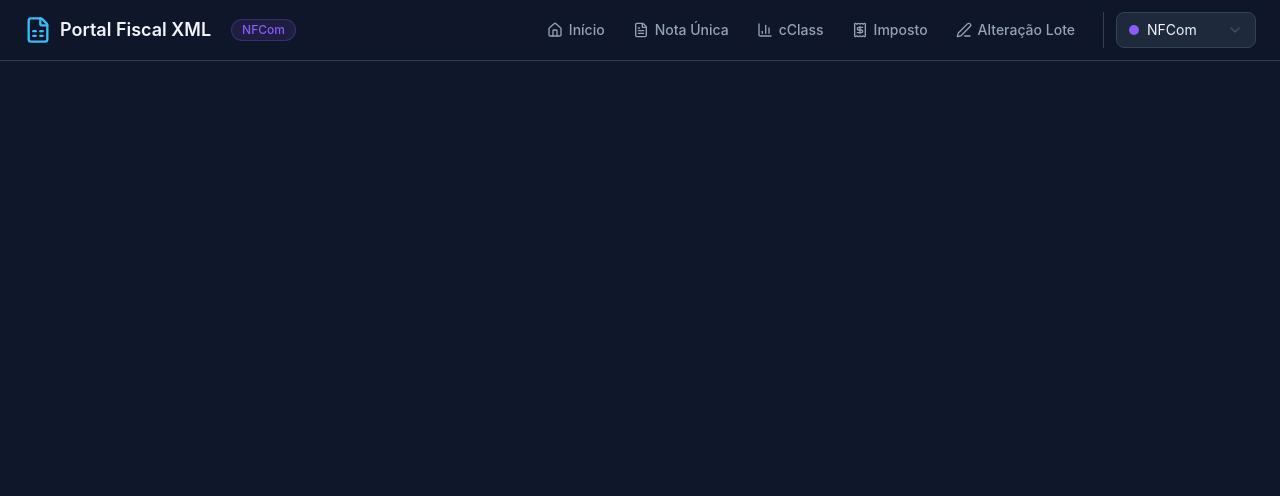
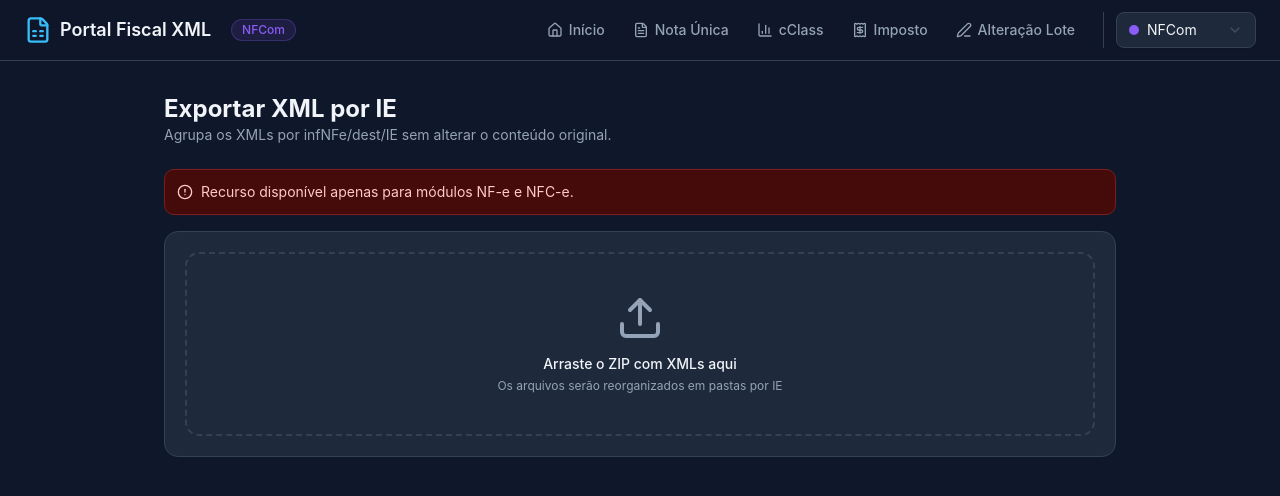
Before and after one commit to wriellgamaoliveira-pixel/Alterar_NOTA, a React (Vite) app: page /#/nfe/exportar-xml-por-ie in a window 1280 px wide. Shown: the top 496 px of the page. Built offline with nearby package versions, Linux system fonts and the light colour scheme.

Commit message:
Adicionar exportação de XML por IE para NF-e/NFC-e

```diff
--- a/src/App.tsx
+++ b/src/App.tsx
@@ -7,6 +7,7 @@ import ResumoCClass from '@/pages/ResumoCClass';
 import ResumoImposto from '@/pages/ResumoImposto';
 import AlteracaoLote from '@/pages/AlteracaoLote';
 import RelatorioCST from '@/pages/RelatorioCST';
+import ExportarXmlPorIE from '@/pages/ExportarXmlPorIE';
 
 function App() {
   return (
@@ -21,6 +22,8 @@ function App() {
             <Route path="/resumo-imposto" element={<ResumoImposto />} />
             <Route path="/alteracao-lote" element={<AlteracaoLote />} />
             <Route path="/relatorio-cst" element={<RelatorioCST />} />
+            <Route path="/nfe/exportar-xml-por-ie" element={<ExportarXmlPorIE />} />
+            <Route path="/nfce/exportar-xml-por-ie" element={<ExportarXmlPorIE />} />
           </Routes>
         </main>
       </div>
--- /dev/null
+++ b/src/pages/ExportarXmlPorIE.tsx
@@ -0,0 +1,152 @@
+import { useCallback, useState } from 'react';
+import JSZip from 'jszip';
+import { saveAs } from 'file-saver';
+import UploadDropzone from '@/components/shared/UploadDropzone';
+import ProgressBar from '@/components/shared/ProgressBar';
+import { useModule } from '@/context/ModuleContext';
+import { AlertCircle, CheckCircle, Download } from 'lucide-react';
+
+type Status = 'idle' | 'processing' | 'completed' | 'error';
+
+function normalizeIE(ie: string) {
+  return ie.replace(/[\\/:*?"<>|]/g, '_').trim() || 'ISENTO';
+}
+
+function extractIE(xmlContent: string): string {
+  const doc = new DOMParser().parseFromString(xmlContent, 'text/xml');
+  const infNFe = doc.getElementsByTagName('infNFe')[0];
+  if (!infNFe) return 'SEM_DEST';
+
+  const dest = infNFe.getElementsByTagName('dest')[0];
+  if (!dest) return 'SEM_DEST';
+
+  const ieNode = dest.getElementsByTagName('IE')[0];
+  const ieValue = ieNode?.textContent?.trim();
+  return ieValue ? normalizeIE(ieValue) : 'ISENTO';
+}
+
+export default function ExportarXmlPorIE() {
+  const { activeModule } = useModule();
+  const [status, setStatus] = useState<Status>('idle');
+  const [progress, setProgress] = useState(0);
+  const [message, setMessage] = useState('');
+  const [error, setError] = useState('');
+  const [resultBlob, setResultBlob] = useState<Blob | null>(null);
+
+  const processarZip = useCallback(async (files: File[]) => {
+    if (activeModule !== 'nfe' && activeModule !== 'nfce') {
+      setStatus('error');
+      setError('Funcionalidade disponível apenas para NF-e e NFC-e.');
+      return;
+    }
+
+    const zipFile = files.find(f => f.name.toLowerCase().endsWith('.zip'));
+    if (!zipFile) {
+      setStatus('error');
+      setError('Selecione um arquivo ZIP.');
+      return;
+    }
+
+    setStatus('processing');
+    setProgress(0);
+    setError('');
+    setResultBlob(null);
+
+    try {
+      const inputZip = await JSZip.loadAsync(zipFile);
+      const xmlEntries = Object.values(inputZip.files).filter(entry => !entry.dir && entry.name.toLowerCase().endsWith('.xml'));
+
+      if (xmlEntries.length === 0) {
+        throw new Error('Nenhum XML encontrado no ZIP enviado.');
+      }
+
+      const grouped = new Map<string, Array<{ name: string; content: string }>>();
+
+      for (let i = 0; i < xmlEntries.length; i++) {
+        const entry = xmlEntries[i];
+        const content = await entry.async('string');
+        const ie = extractIE(content);
+
+        if (!grouped.has(ie)) grouped.set(ie, []);
+        grouped.get(ie)?.push({ name: entry.name.split('/').pop() || `nfe_${i + 1}.xml`, content });
+
+        setProgress(((i + 1) / xmlEntries.length) * 100);
+        setMessage(`Processando ${i + 1} de ${xmlEntries.length} XMLs...`);
+      }
+
+      const outputZip = new JSZip();
+      grouped.forEach((items, ie) => {
+        const folder = outputZip.folder(ie);
+        items.forEach((item, index) => {
+          const fallback = `nfe_${String(index + 1).padStart(4, '0')}.xml`;
+          folder?.file(item.name || fallback, item.content);
+        });
+      });
+
+      const blob = await outputZip.generateAsync(
+        { type: 'blob', compression: 'DEFLATE', compressionOptions: { level: 6 } },
+        metadata => {
+          setMessage(`Compactando ZIP final... ${Math.round(metadata.percent)}%`);
+        },
+      );
+
+      setResultBlob(blob);
+      setStatus('completed');
+      setProgress(100);
+      setMessage(`Exportação concluída. ${xmlEntries.length} XMLs organizados por IE.`);
+    } catch (e) {
+      setStatus('error');
+      setError((e as Error).message);
+    }
+  }, [activeModule]);
+
+  const baixarZip = () => {
+    if (!resultBlob) return;
+    saveAs(resultBlob, 'exportacao_xml_por_ie.zip');
+  };
+
+  const moduloValido = activeModule === 'nfe' || activeModule === 'nfce';
+
+  return (
+    <div className="mx-auto max-w-[1000px] px-6 py-8">
+      <div className="mb-6">
+        <h1 className="text-2xl font-bold text-[#f1f5f9]">Exportar XML por IE</h1>
+        <p className="text-sm text-[#94a3b8]">Agrupa os XMLs por infNFe/dest/IE sem alterar o conteúdo original.</p>
+      </div>
+
+      {!moduloValido && (
+        <div className="mb-4 flex items-center gap-2 rounded-lg border border-[#7f1d1d] bg-[#450a0a] p-3 text-sm text-[#fecaca]">
+          <AlertCircle className="h-4 w-4" />
+          Recurso disponível apenas para módulos NF-e e NFC-e.
+        </div>
+      )}
+
+      <div className="rounded-xl border border-[#334155] bg-[#1e293b] p-5">
+        <UploadDropzone
+          onFilesSelected={processarZip}
+          accept=".zip"
+          label="Arraste o ZIP com XMLs aqui"
+          sublabel="Os arquivos serão reorganizados em pastas por IE"
+        />
+
+        {status === 'processing' && <div className="mt-4"><ProgressBar progress={progress} message={message} status="processing" /></div>}
+
+        {status === 'completed' && (
+          <div className="mt-4 space-y-2">
+            <div className="flex items-center gap-2 text-sm text-[#22c55e]"><CheckCircle className="h-4 w-4" />{message}</div>
+            <button onClick={baixarZip} className="flex items-center gap-2 rounded-lg bg-[#22c55e] px-4 py-2 text-sm font-medium text-white hover:bg-[#16a34a]">
+              <Download className="h-4 w-4" /> Baixar exportacao_xml_por_ie.zip
+            </button>
+          </div>
+        )}
+
+        {status === 'error' && (
+          <div className="mt-4 flex items-center gap-2 text-sm text-[#ef4444]">
+            <AlertCircle className="h-4 w-4" />
+            <span>{error}</span>
+          </div>
+        )}
+      </div>
+    </div>
+  );
+}
--- a/src/pages/Home.tsx
+++ b/src/pages/Home.tsx
@@ -11,6 +11,7 @@ import {
   Zap,
   Shield,
   BarChart4,
+  FolderTree,
 } from 'lucide-react';
 
 export default function Home() {
@@ -45,6 +46,17 @@ export default function Home() {
       bgColor: '#22c55e15',
       disabled: activeModule !== 'nfe' && activeModule !== 'nfce',
     },
+
+    {
+      title: 'Exportar XML por IE',
+      description: activeModule === 'nfe' ? 'Reorganiza XMLs de NF-e por Inscrição Estadual do destinatário' : activeModule === 'nfce' ? 'Reorganiza XMLs de NFC-e por Inscrição Estadual do destinatário' : 'Disponível para NF-e e NFC-e',
+      icon: FolderTree,
+      path: `/${activeModule}/exportar-xml-por-ie`,
+      color: '#a78bfa',
+      bgColor: '#a78bfa15',
+      disabled: activeModule !== 'nfe' && activeModule !== 'nfce',
+    },
+
     {
       title: 'Alteração em Lote',
       description: 'Altere XMLs em massa: cClass, CFOP, descrição e mais',
```
